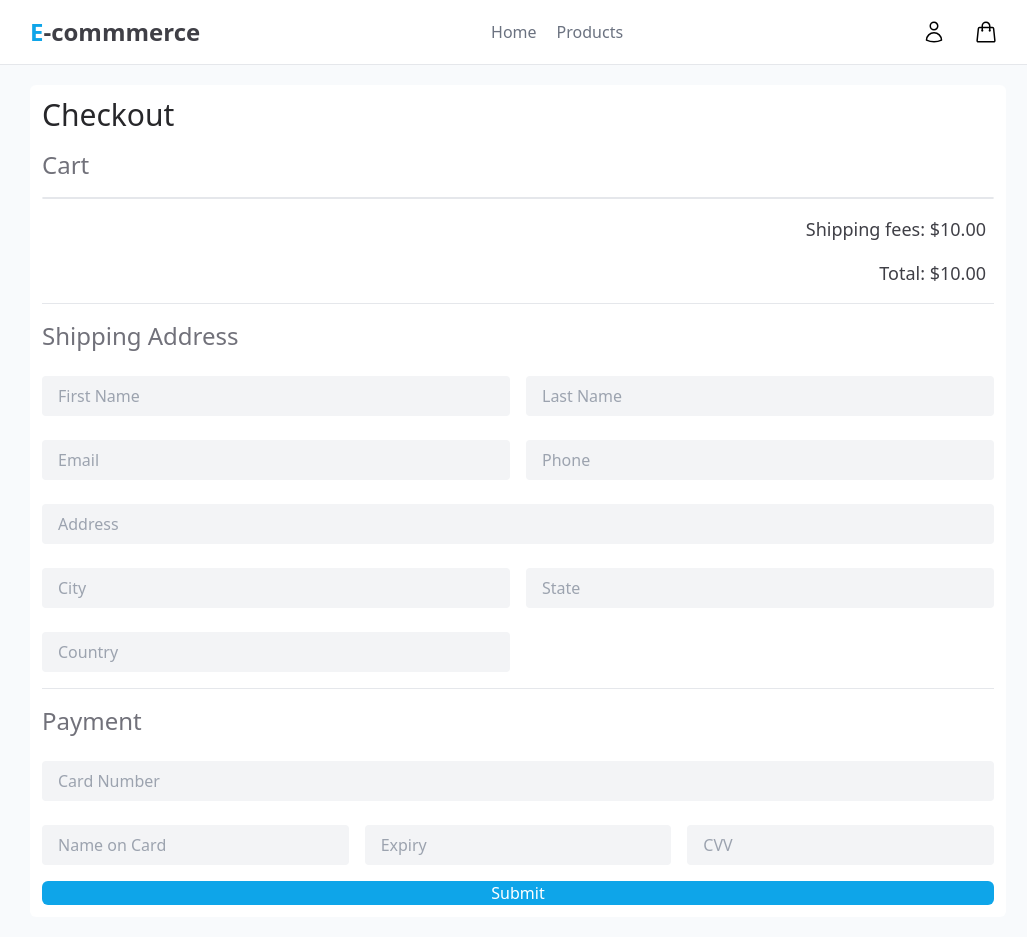
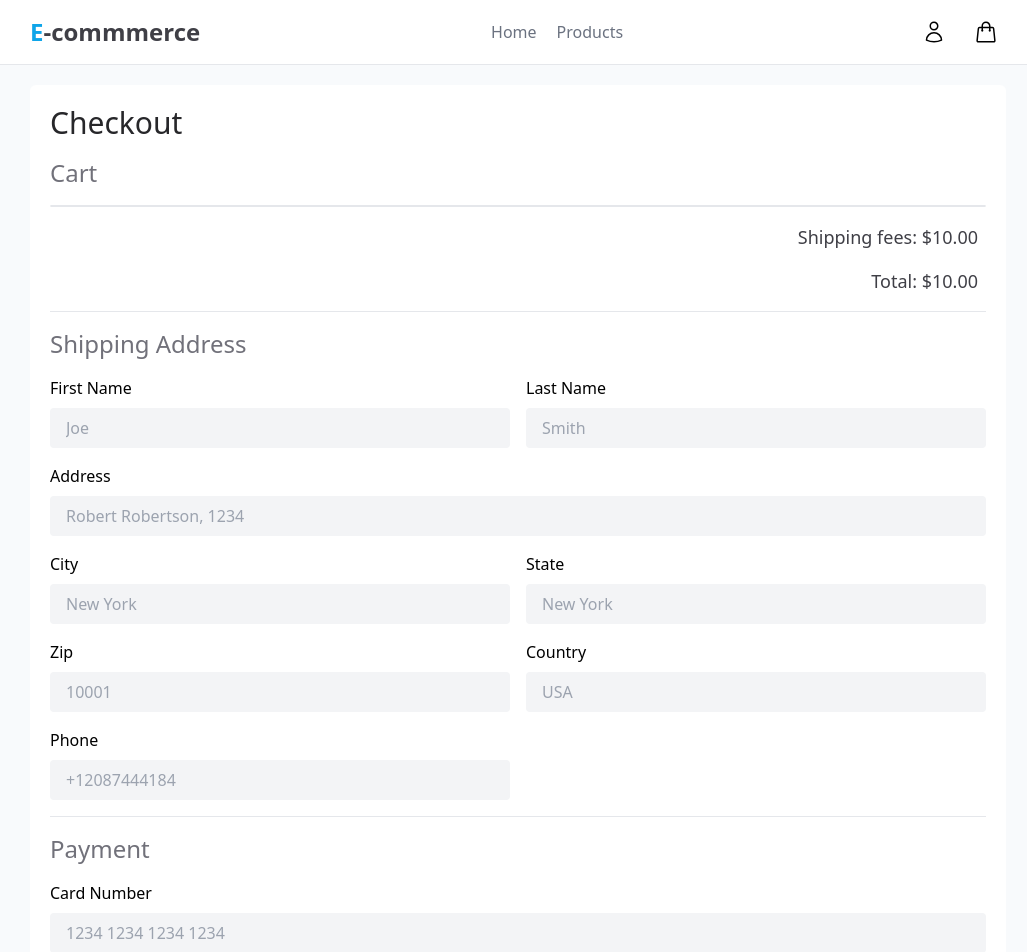
Before and after one commit to abdellah711/vue-e-commerce, a Vue app: page /checkout in a window 1280 px wide. Shown: the top 952 px of the page, without its empty margins (122-1149 px from the left). Built offline with nearby package versions, Linux system fonts and the light colour scheme.

Commit message:
add validation to checkout form

```diff
--- a/src/components/cart/CartItem.vue
+++ b/src/components/cart/CartItem.vue
@@ -30,7 +30,7 @@ const handleQtyChange = (qty: number) => {
             <Counter :count="product.quantity" @update:count="handleQtyChange" :max="product.stock" />
         </div>
         <p class="font-medium text-orange-500 text-lg ml-auto">{{ formatCurrency(product.price * product.quantity) }}</p>
-        <Button variant="danger" class-name="p-2" @click="handleDelete">
+        <Button variant="danger" class="p-2" @click="handleDelete">
             <DeleteIcon class="w-6" />
         </Button>
     </li>
--- a/src/components/product/AddedToCartDialog.vue
+++ b/src/components/product/AddedToCartDialog.vue
@@ -41,9 +41,9 @@ const router = useRouter()
                         <div class="flex flex-col gap-4">
                             <DialogTitle class="text-2xl text-zinc-700">Item has been added to cart</DialogTitle>
                             <div class="flex justify-end gap-2">
-                                <Button class-name="py-1.5 px-4" variant="tertiary" @click="emit('close')">Continue
+                                <Button class="py-1.5 px-4" variant="tertiary" @click="emit('close')">Continue
                                     Shopping</Button>
-                                <Button class-name="py-1.5 px-4" variant="primary" @click="router.push('/cart')">Go to
+                                <Button class="py-1.5 px-4" variant="primary" @click="router.push('/cart')">Go to
                                     Cart</Button>
                             </div>
                         </div>
--- a/src/components/product/ProductItem.vue
+++ b/src/components/product/ProductItem.vue
@@ -32,7 +32,7 @@ const handleAddToCart = () => {
         <p class="text-orange-500 font-medium text-lg">{{ Intl.NumberFormat('en', {
             style: 'currency', currency: 'USD'
         }).format(product.price) }}</p>
-        <Button variant="secondary" class-name="mt-auto py-1 px-3" @click="handleAddToCart">
+        <Button variant="secondary" class="mt-auto py-1 px-3" @click="handleAddToCart">
             Add to cart
         </Button>
     </li>
--- a/src/components/shared/InputField.vue
+++ b/src/components/shared/InputField.vue
@@ -15,17 +15,19 @@ withDefaults(defineProps<{
 
 const emit = defineEmits<{
     (e: 'update:modelValue', value: string): void
+    (e: 'input', value: Event): void
 }>()
 
 const handleInput = (e: Event) => {
     emit('update:modelValue', (e.target as HTMLInputElement).value)
+    emit('input', e)
 }
 
 </script>
 
 <template>
     <label :class="class">
-        {{ labelTxt }}
+        <span class="capitalize">{{ labelTxt }}</span>
         <input class="px-4 py-2 bg-gray-100 rounded outline-sky-500 w-full mt-2" :type="type" :name="name" :placeholder="placeholder" :value="modelValue" @input="handleInput" v-bind="$attrs"/>
         <p class="text-red-400 text-sm italic py-1" v-if="error">{{error}}</p>
     </label>
--- a/src/router/index.ts
+++ b/src/router/index.ts
@@ -5,6 +5,7 @@ import ProductDetailsView from '../views/ProductDetailsView.vue'
 import CartView from '../views/CartView.vue'
 import CheckoutView from '../views/CheckoutView.vue'
 import AuthView from '../views/AuthView.vue'
+import AccountView from '@/views/AccountView.vue'
 
 const router = createRouter({
   history: createWebHistory(import.meta.env.BASE_URL),
@@ -39,6 +40,11 @@ const router = createRouter({
       name: 'auth',
       component: AuthView,
     },
+    {
+      path: '/account',
+      name: 'account',
+      component: AccountView,
+    },
   ]
 })
 
--- /dev/null
+++ b/src/views/AccountView.vue
@@ -0,0 +1,24 @@
+<script setup lang="ts">
+import { onMounted, ref } from 'vue';
+import { supabase } from '@/lib/supabase';
+import { useRouter } from 'vue-router';
+
+const router = useRouter()
+const isSessionLoading = ref(true)
+
+onMounted(async () => {
+    const { data } = await supabase.auth.getSession()
+    isSessionLoading.value = false
+    if (!data.session) {
+        router.push('/auth/login')
+    }
+})
+</script>
+
+<template>
+    <Spinner v-if="isSessionLoading" screen/>
+    <template v-else>
+        <h1>Orders </h1>
+
+    </template>
+</template>
--- a/src/views/CartView.vue
+++ b/src/views/CartView.vue
@@ -26,11 +26,11 @@ const shippingFees = 10
             <p class="text-center">{{ formatCurrency(shippingFees) }}</p>
             <p class="font-medium">Total:</p>
             <p class="text-center">{{ formatCurrency(store.cartTotal + shippingFees) }}</p>
-            <Button class-name="py-2 col-start-2 mt-4" @click="router.push('/checkout')">Checkout</Button>
+            <Button class="py-2 col-start-2 mt-4" @click="router.push('/checkout')">Checkout</Button>
         </div>
     </template>
     <div v-else class="flex flex-col gap-2 items-center justify-center min-h-[50vh]">
         <p class="text-xl text-zinc-600">Your cart is empty</p>
-        <Button class-name="py-2 px-4 mt-4" variant="secondary" @click="router.push('/')">Continue shopping</Button>
+        <Button class="py-2 px-4 mt-4" variant="secondary" @click="router.push('/')">Continue shopping</Button>
     </div>
 </template>
--- a/src/views/CheckoutView.vue
+++ b/src/views/CheckoutView.vue
@@ -1,14 +1,15 @@
 <script setup lang="ts">
 import { useCartStore } from '@/stores/cart';
 import { formatCurrency } from '@/utils/currency';
-import { reactive } from 'vue';
+import { reactive, ref } from 'vue';
 
 const store = useCartStore()
+
+const isLoading = ref(false)
 
 const formData = reactive({
     firstName: '',
     lastName: '',
-    email: '',
     phone: '',
     address: '',
     city: '',
@@ -24,7 +25,6 @@ const formData = reactive({
 const formErrors = reactive({
     firstName: '',
     lastName: '',
-    email: '',
     phone: '',
     address: '',
     city: '',
@@ -37,42 +37,83 @@ const formErrors = reactive({
     cardCvv: '',
 });
 
+const handleSubmit = async () => {
+    isLoading.value = true
+
+    if (!/^\d+$/.test(formData.zip)) {
+        formErrors.zip = 'Invalid zip'
+    }
+
+    if (!/^\+?\d{8,12}$/.test(formData.phone.replace('-', ''))) {
+        formErrors.phone = 'Invalid phone number'
+    }
+
+    if (!/^\d+$/.test(formData.cardNumber.replace(/\s/g, ''))) {
+        formErrors.cardNumber = 'Invalid card number'
+    }
+
+    if (!/^\d{3}$/.test(formData.cardCvv)) {
+        formErrors.cardCvv = 'Invalid CVV'
+    }
+
+
+    isLoading.value = false
+}
+
+const today = new Date().toISOString().split('-').slice(0, 2).join('-')
+console.log(today)
 </script>
 
 
 <template>
-    <form class="bg-white p-3 rounded-md flex flex-col gap-4">
+    <form class="bg-white p-5 rounded-md flex flex-col gap-4" @submit.prevent="handleSubmit">
         <h1 class="text-3xl text-zinc-800 font-medium">Checkout</h1>
         <h2 class="text-2xl text-zinc-500">Cart</h2>
         <ul class="border divide-y-[1px] rounded-md">
-           <li v-for="item in store.cart" :key="item.id" class="flex gap-4 items-center p-3">
+            <li v-for="item in store.cart" :key="item.id" class="flex gap-4 items-center p-3">
                 <img :src="item.image" :alt="item.title" class="w-20 h-20 object-contain p-2" />
                 <p class="text-lg text-zinc-800">{{ item.title }}</p>
                 <p class="text-lg text-orange-500 ml-auto">{{ item.quantity }} x {{ formatCurrency(item.price) }}</p>
-           </li>
+            </li>
         </ul>
         <p class="text-lg text-zinc-700 text-end px-2">Shipping fees: {{ formatCurrency(10) }}</p>
         <p class="text-lg text-zinc-700 text-end px-2">Total: {{ formatCurrency(store.cartTotal + 10) }}</p>
-        <hr/>
+        <hr />
         <h2 class="text-2xl text-zinc-500">Shipping Address</h2>
         <div class="grid grid-cols-1 md:grid-cols-2 gap-4">
-            <InputField name="firstName" placeholder="First Name" v-model="formData.firstName" :error="formErrors.firstName"/>
-            <InputField name="lastName" placeholder="Last Name" v-model="formData.lastName" :error="formErrors.lastName"/>
-            <InputField name="email" placeholder="Email" v-model="formData.email" :error="formErrors.email"/>
-            <InputField name="phone" placeholder="Phone" v-model="formData.phone" :error="formErrors.phone"/>
-            <InputField class="col-span-2" name="address" placeholder="Address" v-model="formData.address" :error="formErrors.address"/>
-            <InputField name="city" placeholder="City" v-model="formData.city" :error="formErrors.city"/>
-            <InputField name="state" placeholder="State" v-model="formData.state" :error="formErrors.state"/>
-            <InputField name="country" placeholder="Country" v-model="formData.country" :error="formErrors.country"/>
+            <InputField name="firstName" placeholder="Joe" label-txt="First Name" v-model="formData.firstName"
+                :error="formErrors.firstName" required />
+            <InputField name="lastName" placeholder="Smith" label-txt="Last Name" v-model="formData.lastName"
+                :error="formErrors.lastName" required />
+            <InputField class="col-span-2" name="address" placeholder="Robert Robertson, 1234" label-txt="Address"
+                v-model="formData.address" :error="formErrors.address" required />
+            <InputField name="city" placeholder="New York" label-txt="City" v-model="formData.city" :error="formErrors.city"
+                required />
+            <InputField name="state" placeholder="New York" label-txt="State" v-model="formData.state"
+                :error="formErrors.state" required />
+            <InputField name="zip" placeholder="10001" label-txt="Zip" v-model="formData.zip" :error="formErrors.zip"
+                required />
+            <InputField name="country" placeholder="USA" label-txt="Country" v-model="formData.country"
+                :error="formErrors.country" required />
+            <InputField name="phone" placeholder="+12087444184" label-txt="Phone" v-model="formData.phone"
+                :error="formErrors.phone" required />
         </div>
-        <hr/>
+        <hr />
         <h2 class="text-2xl text-zinc-500">Payment</h2>
         <div class="grid grid-cols-3 gap-4">
-            <InputField class="col-span-3" type="text" name="cardNumber" placeholder="Card Number" v-model="formData.cardNumber" :error="formErrors.cardNumber"/>
-            <InputField name="cardName" placeholder="Name on Card" v-model="formData.cardName" :error="formErrors.cardName"/>
-            <InputField name="cardExpiry" placeholder="Expiry" v-model="formData.cardExpiry" :error="formErrors.cardExpiry"/>
-            <InputField name="cardCvv" placeholder="CVV" v-model="formData.cardCvv" :error="formErrors.cardCvv"/>
+            <InputField class="col-span-3" type="text" name="cardNumber" minlength="16"
+                placeholder="1234 1234 1234 1234" label-txt="Card Number" v-model="formData.cardNumber"
+                :error="formErrors.cardNumber" required />
+            <InputField name="cardName" placeholder="Joe Smith" label-txt="Name on Card" v-model="formData.cardName"
+                :error="formErrors.cardName" required />
+            <InputField name="cardExpiry" type="month" :min="today" label-txt="Expiry" v-model="formData.cardExpiry"
+                :error="formErrors.cardExpiry" required />
+            <InputField name="cardCvv" minlength="3" maxlength="3" placeholder="342" label-txt="CVV"
+                v-model="formData.cardCvv" :error="formErrors.cardCvv" required />
         </div>
-        <Button type="submit" class-name="p-2">Submit</Button>
+        <Button type="submit" class="p-2 mt-5" :disabled="isLoading">
+            <Spinner v-if="isLoading" w="25px" bw="2px" />
+            <template v-else>Submit</template>
+        </Button>
     </form>
 </template>
--- a/src/views/ProductDetailsView.vue
+++ b/src/views/ProductDetailsView.vue
@@ -64,8 +64,8 @@ const handleQtyChange = (qty: number) => {
                 <p class="text-zinc-700">{{ product?.description }}</p>
                 <Counter :count="quantity" @update:count="handleQtyChange" :max="product?.stock" />
                 <div class="space-x-2 mt-5">
-                    <Button class-name="py-2 px-4" @click="handleAddToCart">Add to Cart</Button>
-                    <Button variant="tertiary" class-name="py-2 px-4" @click="handleBuyNow">Buy now</Button>
+                    <Button class="py-2 px-4" @click="handleAddToCart">Add to Cart</Button>
+                    <Button variant="tertiary" class="py-2 px-4" @click="handleBuyNow">Buy now</Button>
                 </div>
             </div>
         </div>
```
